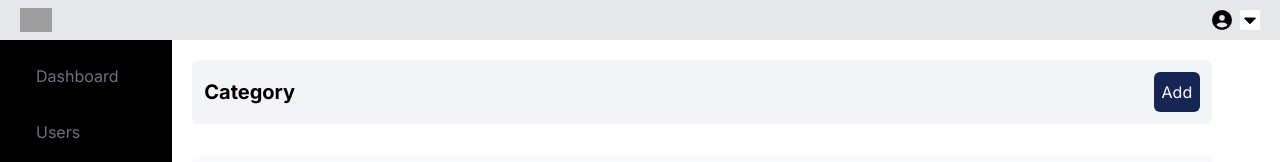
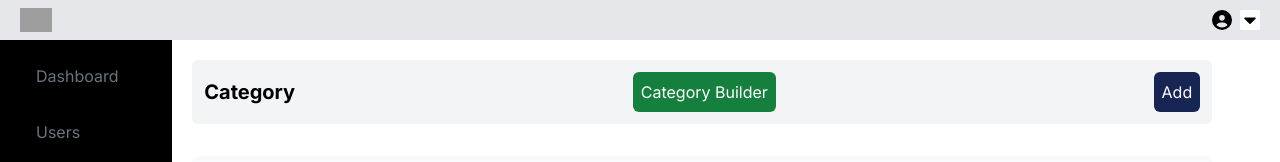
Before and after one commit to battikerigayathri/SocialMedia, a Next.js app: page /category in a window 1280 px wide. Shown: the top 162 px of the page. Built offline with nearby package versions, Linux system fonts and the light colour scheme; no server answers; grey boxes are pictures that could not be loaded.

Commit message:
linked tree builder with category route

```diff
--- a/src/container/DragDropCategoriesContainer/index.tsx
+++ b/src/container/DragDropCategoriesContainer/index.tsx
@@ -8,6 +8,7 @@ import {
 import '@progress/kendo-theme-default/dist/all.css';
 import { useLazyQuery } from '@/hook';
 import { serverFetch } from '@/action';
+import { useRouter } from 'next/navigation';
 
 const DragDropCategoriesContainer = () => {
     const dragClue = useRef<any>();
@@ -19,6 +20,7 @@ const DragDropCategoriesContainer = () => {
     const [selected, setSelected] = useState({ ids: [], idField: 'text' });
     const [getCategories, { data, loading, error }] = useLazyQuery(serverFetch);
     const [updateCategories, updateCategoriesResponse] = useLazyQuery(serverFetch);
+    const router = useRouter();
 
     useEffect(() => {
         getCategories(
@@ -107,6 +109,8 @@ const DragDropCategoriesContainer = () => {
         if (updateCategoriesResponse.data) {
             console.log(updateCategoriesResponse.data);
 
+            router.replace('/category');
+
         }
     }, [updateCategoriesResponse.data, updateCategoriesResponse.error, updateCategoriesResponse.loading])
 
@@ -178,10 +182,6 @@ const DragDropCategoriesContainer = () => {
         isDragDrop.current = dragOverCnt.current > 0;
         dragOverCnt.current = 0;
         dragClue.current.hide();
-
-        console.log(event.target);
-
-
 
         const eventAnalyzer = new TreeViewDragAnalyzer(event).init();
 
--- a/src/container/categroyContainer/index.tsx
+++ b/src/container/categroyContainer/index.tsx
@@ -1,6 +1,8 @@
 "use client"
 import { serverFetch } from "@/action";
 import { useLazyQuery } from "@/hook";
+import Link from "next/link";
+import { useRouter } from "next/navigation";
 import React, { useEffect } from "react";
 // const data = [
 //   {
@@ -25,9 +27,9 @@ import React, { useEffect } from "react";
 //   },
 // ];
 function CategoryContainer() {
-  const [Categorylist, { data ,error,loading }] = useLazyQuery(serverFetch);
-
-  useEffect(()=>{
+  const [Categorylist, { data, error, loading }] = useLazyQuery(serverFetch);
+  const router = useRouter();
+  useEffect(() => {
     Categorylist(
       `query ListCategorys {
         listCategorys {
@@ -39,31 +41,34 @@ function CategoryContainer() {
           }
         }
       }
-      `,  {
+      `, {
       cache: 'no-store',
     }
     )
-  },[])
+  }, [])
 
 
-  useEffect(()=>{
-    if(data)
-      {
-        console.log('catlistdata',data)
+  useEffect(() => {
+    if (data) {
+      console.log('catlistdata', data)
     }
-    console.log('myerror',error)
+    console.log('myerror', error)
 
-  },[data])
+  }, [data])
 
 
   return (
     <div className="flex flex-col w-[calc(100vw-260px)]">
       <div className="flex flex-row justify-between p-3 rounded-md bg-gray-100 items-center">
         <h4 className="text-center font-bold text-[20px]">Category</h4>
-        <a href={`/addcategory`}
+        <Link href={`/category/nav-tree`}
+          className="">
+          <button className="bg-green-700 text-white p-2 rounded-md mr-10" >Category Builder</button>
+        </Link>
+        <Link href={`/addcategory`}
           className="">
           <button className="bg-blue-950 text-white p-2 rounded-md">Add</button>
-        </a>
+        </Link>
       </div>
       <div className="flex flex-col mt-8 h-[calc(100vh-180px)] overflow-y-auto overflow-x-hidden">
         <div className="py-2 -my-2 overflow-x-auto sm:-mx-6 sm:px-6 lg:-mx-8 lg:px-8">
@@ -91,7 +96,7 @@ function CategoryContainer() {
               </thead>
 
               <tbody className="bg-white">
-                {data?.listCategorys?.docs.map((item:any, index:number) => {
+                {data?.listCategorys?.docs.map((item: any, index: number) => {
                   return (
                     <tr>
                       <td className="px-6 py-4 whitespace-no-wrap border-b border-gray-200">
@@ -115,8 +120,7 @@ function CategoryContainer() {
 
                       <td className="px-6 py-4 whitespace-no-wrap border-b border-gray-200">
                         <span
-                          className={`inline-flex px-2 text-xs font-semibold leading-5 ${
-                            item?.status === "Active"
+                          className={`inline-flex px-2 text-xs font-semibold leading-5 ${item?.status === "Active"
                             ? "text-green-800 bg-green-100"
                             : "text-orange-800 bg-orange-100"
                             } rounded-full`}
```
Lines whose indentation alone changed are shown as unchanged.
